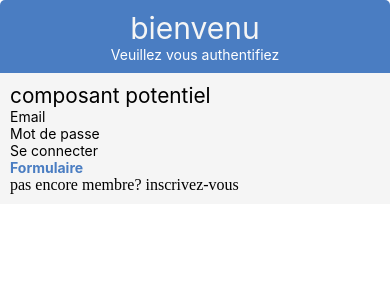
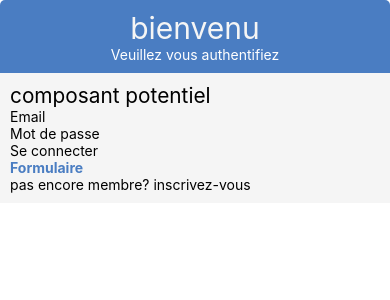
Before and after one commit to jerryStClou/ReactNativeProjet1, a React Native app: screen / in a window 390 px wide. Shown: the top 300 px of the page. Built offline with nearby package versions, Linux system fonts and the light colour scheme.

Commit message:
Lundi 28 Aout 2023

```diff
--- a/components/Container/loginForm.jsx
+++ b/components/Container/loginForm.jsx
@@ -4,7 +4,7 @@ import { View, Text, StyleSheet, TouchableOpacity } from 'react-native';
 import { TextInput } from 'react-native-web';
 
 // create a component
-function LoginForm(){
+const LoginForm = () => {
 const [email, setEmail] = useState("");
 const [password, setPassword] = useState("");
 
@@ -36,7 +36,7 @@ const submit = () => {
            <TextInput
            keyboardType="email-address"
            placeholder="Email"
-           oneChangeText={handleEmail}
+           onChangeText={handleEmail}
            value={email}
            />
 
--- a/components/pages/Auth.jsx
+++ b/components/pages/Auth.jsx
@@ -16,7 +16,7 @@ export default function Auth() {
             <Text style={{fontSize:'1.3em'}}>composant potentiel</Text>
             {isLogin ? <LoginForm/> : <SignupForm/>}
             <Text style={styles.link} onPress={toggleIsLogin}>Formulaire</Text>
-            {isLogin ? 'pas encore membre? inscrivez-vous' : 'Deja membre? Connectez-vous'}
+            <Text>{isLogin ? 'pas encore membre? inscrivez-vous' : 'Deja membre? Connectez-vous'}</Text>
 
         </Card>
     </View>
```
